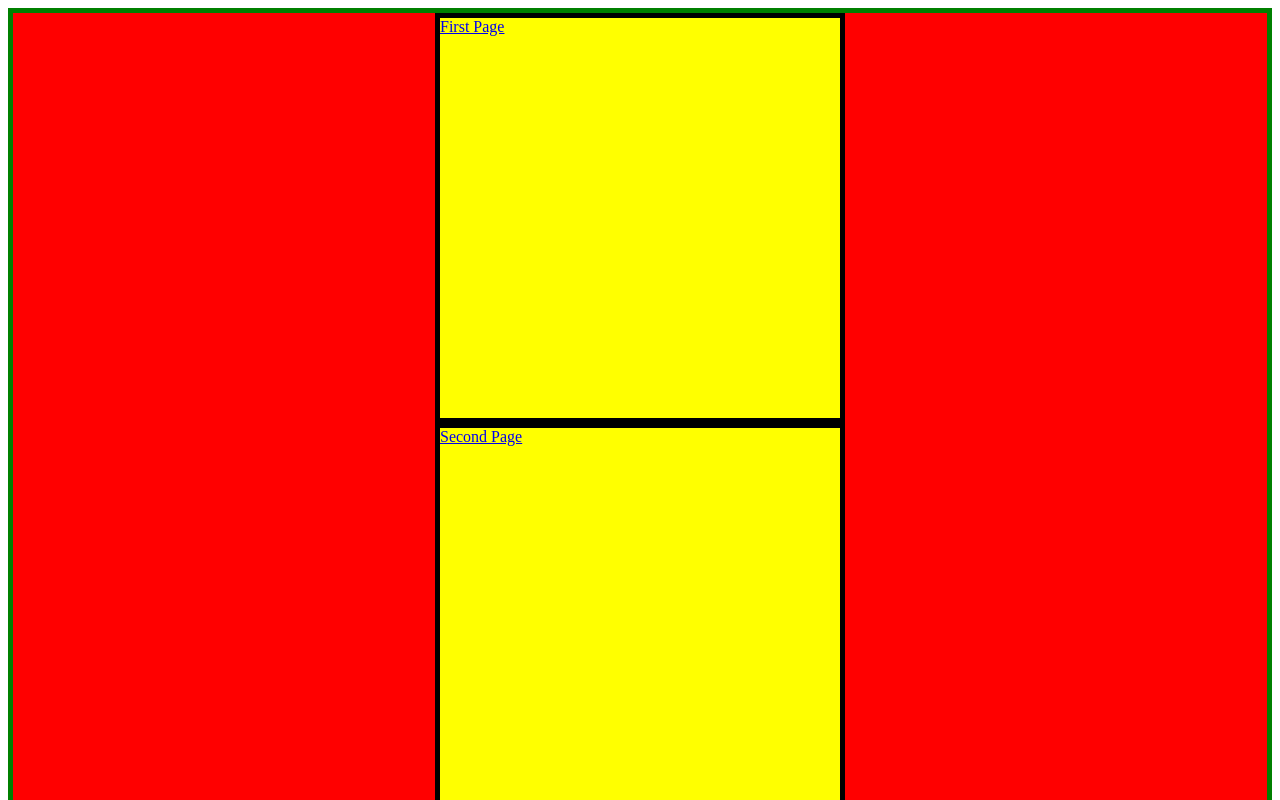
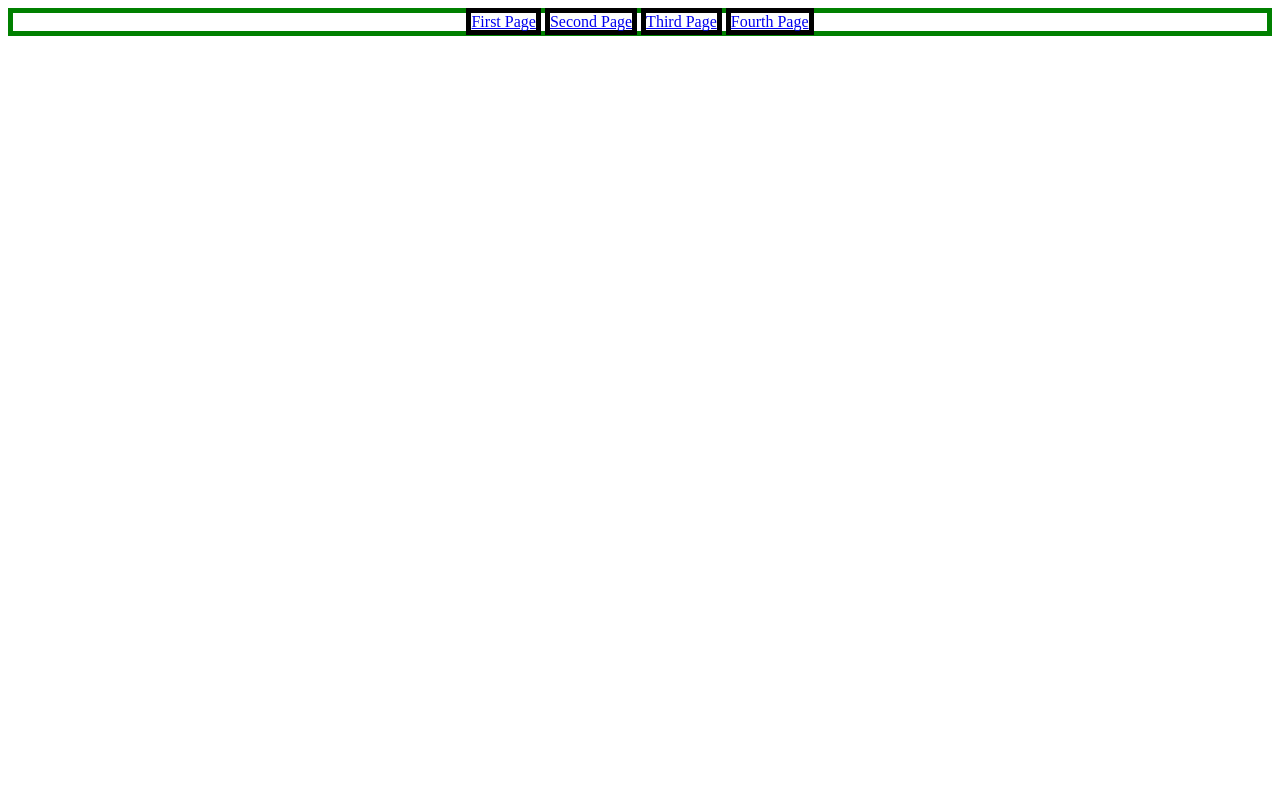
Before and after one commit to mary-hamilton/real-first-proj, a plain HTML site: page First Portfolio Project/index.html in a window 1280 px wide. Shown: the top 800 px of the page. Drawn offline with Linux system fonts and the light colour scheme.

Commit message:
baby commit

```diff
--- a/First Portfolio Project/index.html
+++ b/First Portfolio Project/index.html
@@ -7,10 +7,12 @@
 </head>
 <body>
 <div class="container">
+    <div class="skinny-container">
     <a href="first-page.html" class="box box-1">First Page</a>
     <a href="second-page.html" class="box box-2">Second Page</a>
     <a href="third-page.html" class="box box-3">Third Page</a>
     <a href="fourth-page.thml" class="box box-4">Fourth Page</a>
+    </div>
 </div>
 </body>
 </html>
--- a/First Portfolio Project/style.css
+++ b/First Portfolio Project/style.css
@@ -1,17 +1,23 @@
 
 .container {
     border: 5px solid green;
-    background-color: red;
+    /* background-color: red; */
     display: flex;
     flex-direction: column;
     justify-content: space-between;
     align-items: center;
     width: auto;
     height: auto;
+
+ }
+.skinny-container {
+
 }
+/*     &:hover > .button:not(:hover) {
+     background: green; */
 
 .box {
-    background-color: yellow ;
+    /*background-color: yellow ;*/
     height: 400px;
     width: 400px;
     border: 5px solid black;
```
